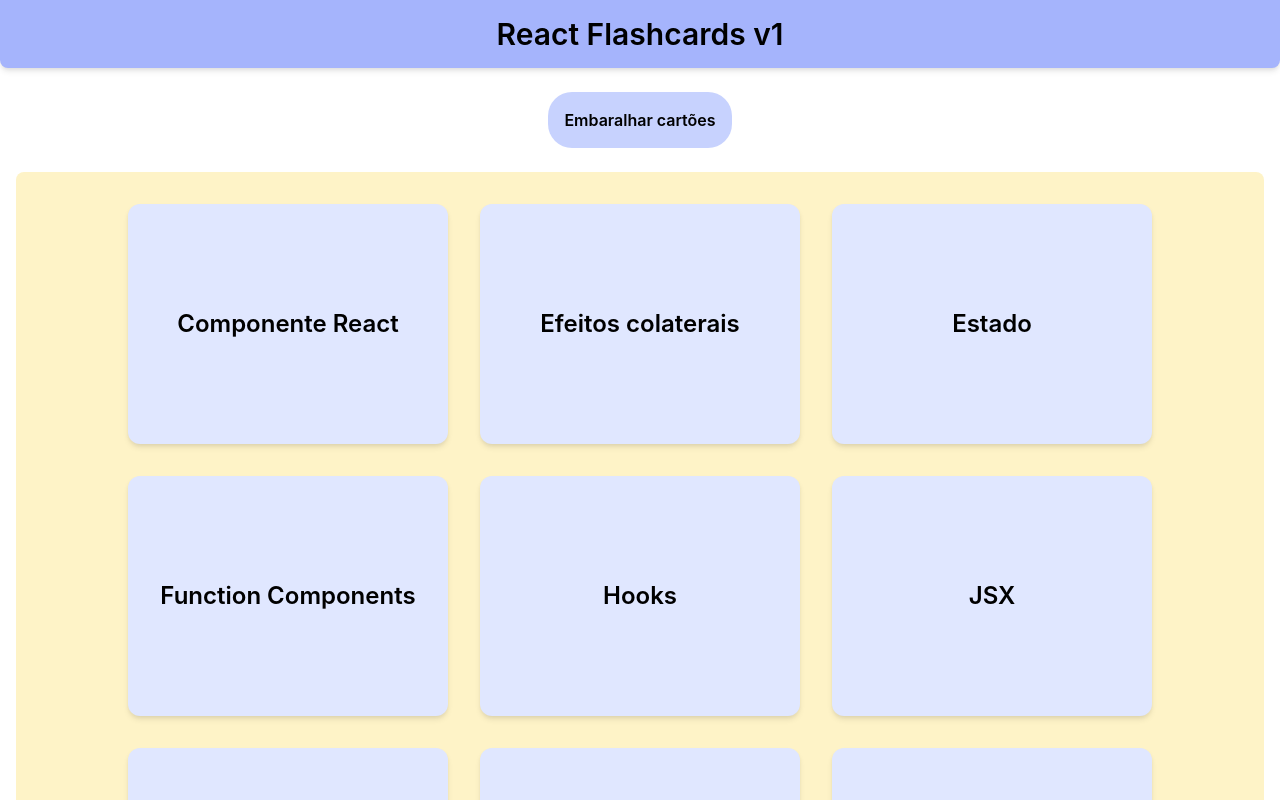
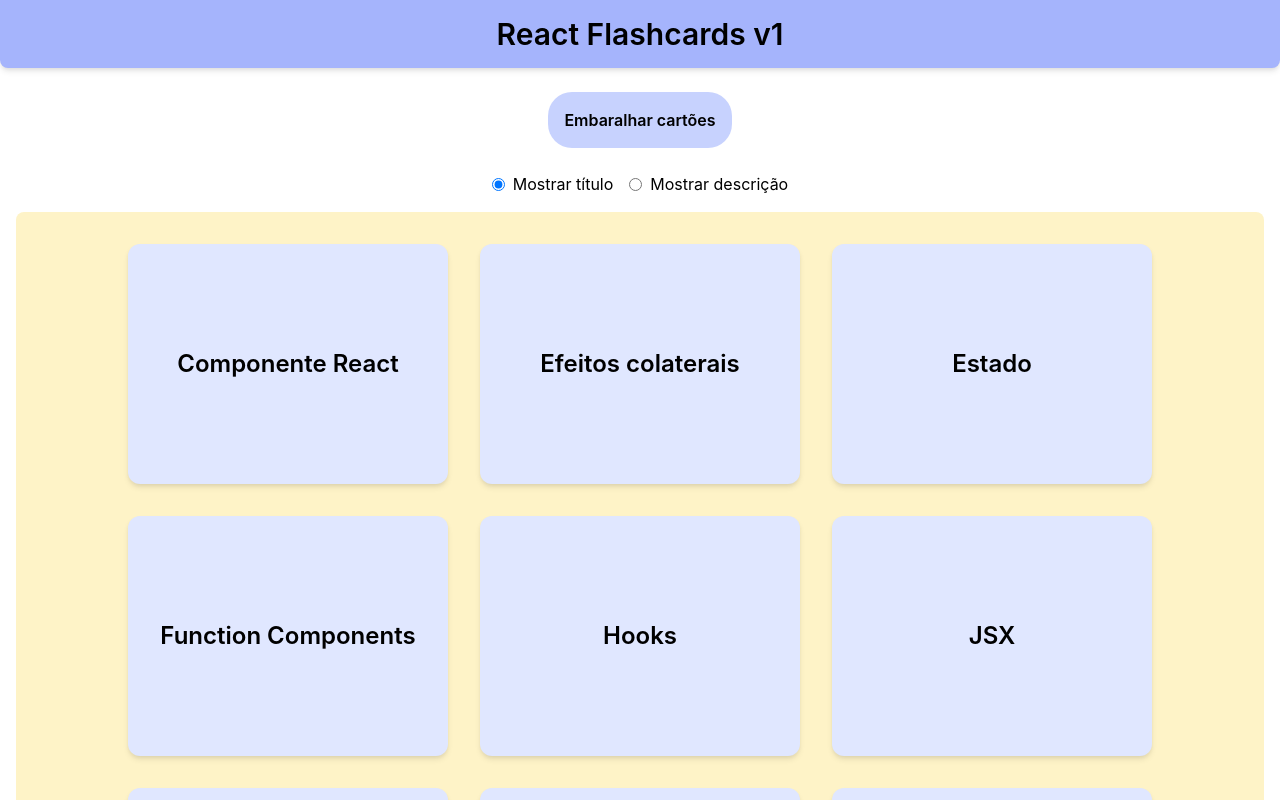
Before and after one commit to mariaclaudiapio/flashcards-versao-1, a React (Create React App) app: page / in a window 1280 px wide. Shown: the top 800 px of the page. Built offline with nearby package versions, Linux system fonts and the light colour scheme.

Commit message:
creating RadioButton Component

```diff
--- a/src/components/Flashcard.jsx
+++ b/src/components/Flashcard.jsx
@@ -1,10 +1,15 @@
-import { useState } from 'react';
+import { useEffect, useState } from 'react';
 
 export default function FlashCard({
   title = 'Título do cartão',
   description = 'Descrição do cartão',
+  showFlashcardTitle = true,
 }) {
-  const [showTitle, setShowTitle] = useState(true);
+  const [showTitle, setShowTitle] = useState(showFlashcardTitle);
+
+  useEffect(() => {
+    setShowTitle(showFlashcardTitle);
+  }, [showFlashcardTitle]);
 
   const fontSizeClassName = showTitle ? 'text-2xl' : 'text-md';
 
--- /dev/null
+++ b/src/components/RadioButton.jsx
@@ -0,0 +1,27 @@
+import { getNewId } from '../services/idService';
+
+export default function RadioButton({
+  id = getNewId(),
+  name = 'radioButtonName',
+  children: buttonDescription = 'Descrição do botão',
+  buttonChecked = false,
+  onButtonClick = null,
+}) {
+  function handleRadioButtonChange() {
+    if (onButtonClick) {
+      onButtonClick();
+    }
+  }
+  return (
+    <div className="flex flex-row items-center space-x-2">
+      <input
+        id={id}
+        type="radio"
+        name={name}
+        checked={buttonChecked}
+        onChange={handleRadioButtonChange}
+      />
+      <label htmlFor={id}>{buttonDescription}</label>
+    </div>
+  );
+}
--- a/src/data/allFlashcards.js
+++ b/src/data/allFlashcards.js
@@ -55,5 +55,3 @@
     return { ...item, id: getNewId() };
   })
   .sort((a, b) => a.title.localeCompare(b.title));
-
-console.log(allFlashcards);
--- a/src/pages/FlashcardsPage.jsx
+++ b/src/pages/FlashcardsPage.jsx
@@ -6,17 +6,27 @@
 import Footer from '../components/Footer';
 import Header from '../components/Header';
 import Main from '../components/Main';
+import RadioButton from '../components/RadioButton';
 
 import { allFlashcards } from '../data/allFlashcards';
 import { helperShuffleArray } from '../services/arrayHelpers';
 
 export default function FlashcardsPage() {
   const [allCards, setAllCards] = useState(allFlashcards);
+  const [showTitle, setShowTitle] = useState(true);
 
   function handleButtonClick() {
     const shuffledCards = helperShuffleArray(allCards);
 
     setAllCards(shuffledCards);
+  }
+
+  function handleRadioShowTitleClick() {
+    setShowTitle(true);
+  }
+
+  function handleRadioShowDescriptionClick() {
+    setShowTitle(false);
   }
 
   return (
@@ -26,11 +36,34 @@
         <div className="text-center">
           <Button onButtonClick={handleButtonClick}>Embaralhar cartões</Button>
         </div>
+        <div className="flex flex-row items-center justify-center space-x-4 m-4">
+          <RadioButton
+            id="radioButtonShowtitle"
+            name="showInfo"
+            buttonChecked={showTitle}
+            onButtonClick={handleRadioShowTitleClick}
+          >
+            Mostrar título
+          </RadioButton>
+          <RadioButton
+            id="radioButtonShowDescription"
+            name="showInfo"
+            buttonChecked={!showTitle}
+            onButtonClick={handleRadioShowDescriptionClick}
+          >
+            Mostrar descrição
+          </RadioButton>
+        </div>
         <div className="text-center mb-4"></div>
         <FlashcardsContainer>
           {allCards.map(({ id, title, description }) => {
             return (
-              <FlashCard key={id} title={title} description={description} />
+              <FlashCard
+                key={id}
+                title={title}
+                description={description}
+                showFlashcardTitle={showTitle}
+              />
             );
           })}
         </FlashcardsContainer>
```
